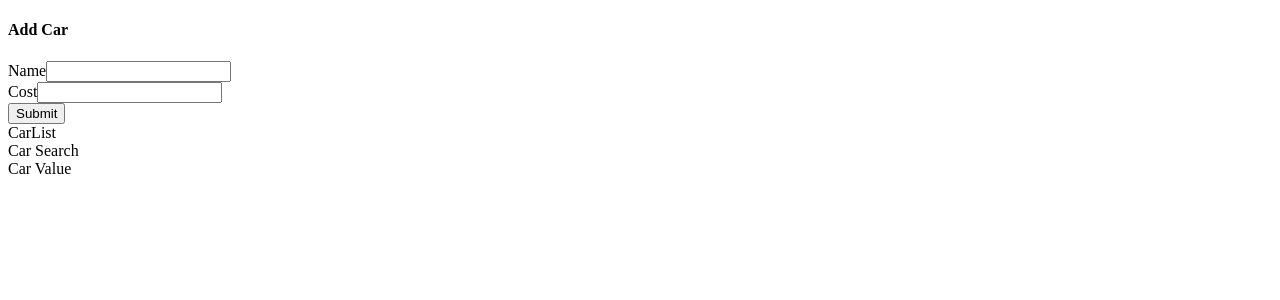
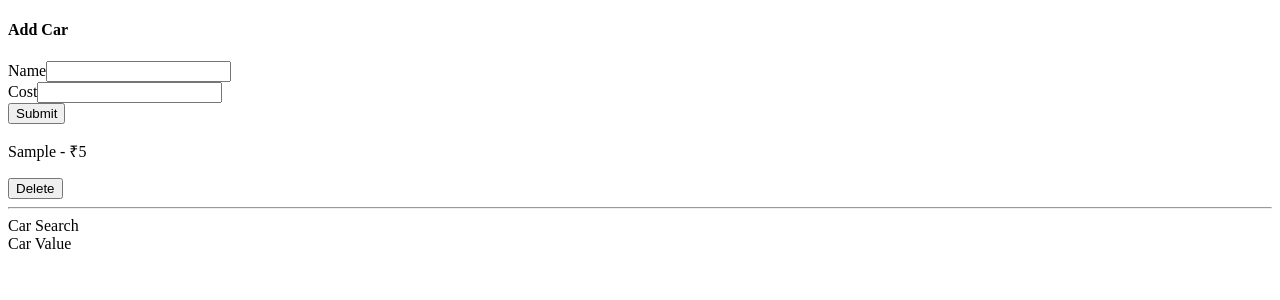
Before and after one commit to KaranMeghe/Cars, a React (Vite) app in the folder CARS/: page / in a window 1280 px wide. Both pictures are taken after typing "Sample", "5" into the empty fields and a click on the button "Submit". Shown: the top 300 px of the page. Built offline with nearby package versions, Linux system fonts and the light colour scheme.

Commit message:
refactor - deleting car data from store

```diff
--- a/CARS/src/Redux/slices/carsSlice.js
+++ b/CARS/src/Redux/slices/carsSlice.js
@@ -4,7 +4,7 @@ const carsSlice = createSlice({
   name: "cars",
   initialState: {
     searchTerm: "",
-    cars: [],
+    data: [],
   },
 
   reducers: {
@@ -14,7 +14,7 @@ const carsSlice = createSlice({
 
     addCars(state, action) {
       // Assumption: actionpayload === {name:"car", cost:1,20000}
-      state.cars.push({
+      state.data.push({
         name: action.payload.name,
         cost: action.payload.cost,
         id: nanoid(),
@@ -23,10 +23,10 @@ const carsSlice = createSlice({
 
     removeCars(state, action) {
       //Assumption: action.payload === the id of car we want to remove
-      const updatedCars = state.cars.filter((car) => {
+      const updatedCars = state.data.filter((car) => {
         return car.id !== action.payload;
       });
-      state.cars = updatedCars;
+      state.data = updatedCars;
     },
   },
 });
--- a/CARS/src/components/CarList.jsx
+++ b/CARS/src/components/CarList.jsx
@@ -1,12 +1,40 @@
-import { useSelector } from "react-redux";
+import { useSelector, useDispatch } from "react-redux";
+import { removeCars } from "../Redux/store";
 
 const CarList = () => {
+  const dispatch = useDispatch();
   const cars = useSelector((state) => {
-    return state.cars.cars;
+    return state.cars.data;
   });
 
   console.log(cars);
-  return <div>CarList</div>;
+
+  const handleCarDelete = (car) => {
+    return dispatch(removeCars(car.id));
+  };
+
+  const renderedCars = cars.map((car) => {
+    return (
+      <div key={car.id} className="panel">
+        <p>
+          {car.name} - ₹{car.cost}
+        </p>
+
+        <button
+          className="button is-danger"
+          onClick={() => handleCarDelete(car)}
+        >
+          Delete
+        </button>
+      </div>
+    );
+  });
+  return (
+    <div className="car-list">
+      {renderedCars}
+      <hr />
+    </div>
+  );
 };
 
 export default CarList;
```
